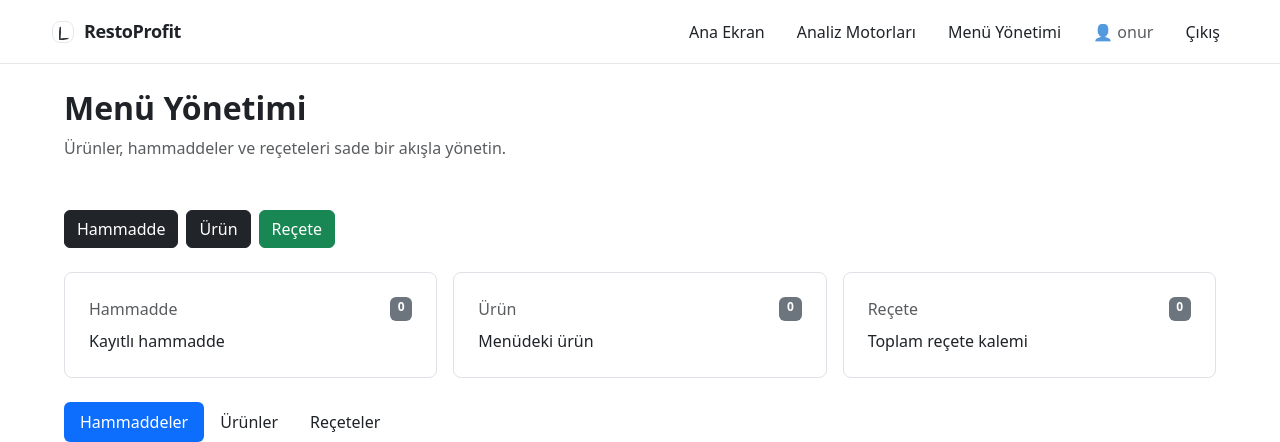
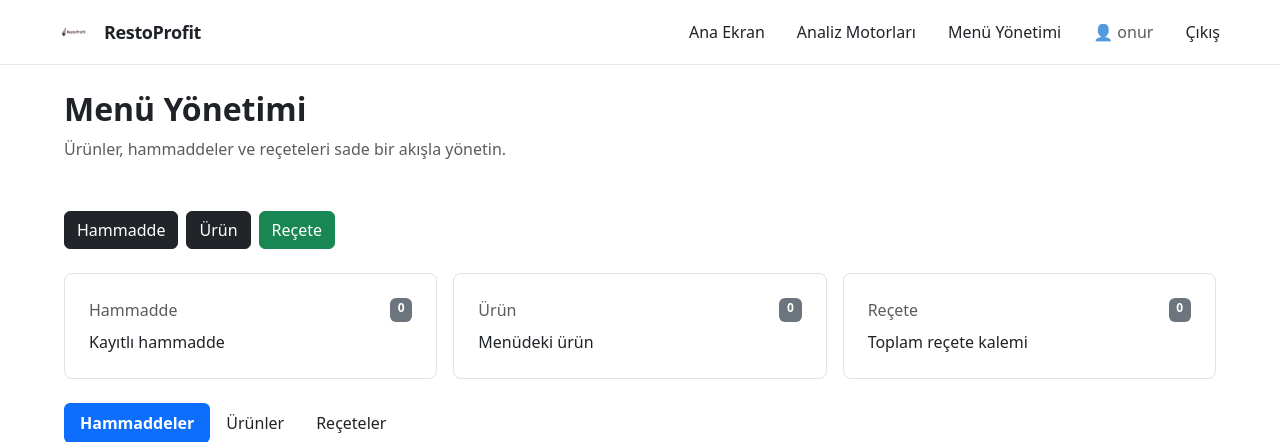
Before and after one commit to onurturkben/restoprofit, a Flask app: page /admin in a window 1280 px wide. Shown: the top 442 px of the page. Run offline with Flask 3, Linux system fonts and the light colour scheme; a user stored in the database is signed in.

Commit message:
Update base.html for logo

```diff
--- a/templates/base.html
+++ b/templates/base.html
@@ -8,6 +8,12 @@
   <!-- Bootstrap -->
   <link href="https://cdn.jsdelivr.net/npm/bootstrap@5.3.3/dist/css/bootstrap.min.css" rel="stylesheet">
 
+  <!-- Ana CSS (static/main/main.css) -->
+  <link rel="stylesheet" href="{{ url_for('static', filename='main/main.css') }}">
+
+  <!-- (Opsiyonel) favicon.ico: static/favicon.ico varsa otomatik çeker -->
+  <link rel="icon" href="{{ url_for('static', filename='favicon.ico') }}">
+
   <style>
     :root{
       --text:#1f2328;
@@ -17,11 +23,13 @@
       --bg-soft:#f7f7f7;
     }
     body{ color:var(--text); background:var(--bg); }
+
     .navbar{
       border-bottom:1px solid var(--border);
       background:rgba(255,255,255,.9);
       backdrop-filter:saturate(180%) blur(8px);
     }
+
     .brand{
       display:flex;
       align-items:center;
@@ -29,30 +37,21 @@
       padding:10px 0;
       text-decoration:none;
     }
-    .brand-mark{
-      width:22px; height:22px; display:inline-block;
-      border:1px solid var(--border);
-      border-radius:8px;
-      background:var(--bg);
-      position:relative;
+
+    /* Logo görseli */
+    .brand-logo{
+      height:28px;
+      width:auto;
+      display:block;
     }
-    .brand-mark::after{
-      content:"";
-      position:absolute;
-      left:6px; top:4px;
-      width:10px; height:14px;
-      border-left:2px solid var(--text);
-      border-bottom:2px solid var(--text);
-      transform:skewX(-8deg) rotate(-6deg);
-      border-radius:2px;
-      opacity:.9;
-    }
+
     .brand-text{
       font-weight:700;
       letter-spacing:-0.02em;
       font-size:18px;
       color:var(--text);
     }
+
     .nav-link{ color:var(--text); }
     .nav-link:hover{ text-decoration:underline; }
     .container-main{ max-width:1200px; }
@@ -62,8 +61,14 @@
 <body>
 <nav class="navbar navbar-expand-lg">
   <div class="container container-main">
+
+    <!-- LOGO: static/main/restoprofit-logo.png -->
     <a class="navbar-brand brand" href="{{ url_for('dashboard') }}" aria-label="RestoProfit">
-      <span class="brand-mark" aria-hidden="true"></span>
+      <img
+        src="{{ url_for('static', filename='main/restoprofit-logo.png') }}"
+        alt="RestoProfit"
+        class="brand-logo"
+      >
       <span class="brand-text">RestoProfit</span>
     </a>
 
@@ -100,6 +105,7 @@
         {% endif %}
       </ul>
     </div>
+
   </div>
 </nav>
 
@@ -117,7 +123,7 @@
 
 <script src="https://cdn.jsdelivr.net/npm/bootstrap@5.3.3/dist/js/bootstrap.bundle.min.js"></script>
 
-{# ✅ KRİTİK: Sayfa bazlı scriptler (admin.html içindeki modal doldurma JS'i gibi) buraya basılır #}
+<!-- ✅ KRİTİK: sayfa bazlı scriptler buraya gelir (admin.html içindeki JS gibi) -->
 {% block scripts %}{% endblock %}
 
 </body>
```
